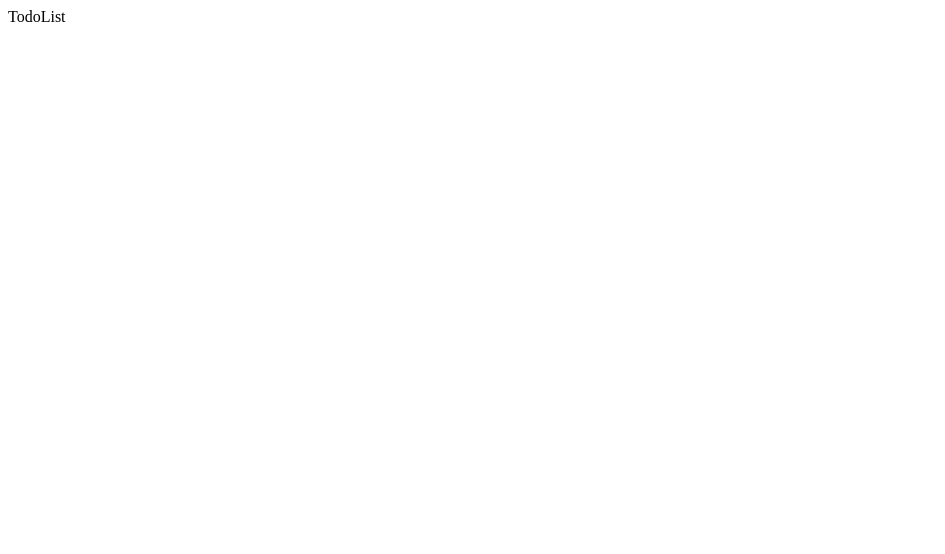
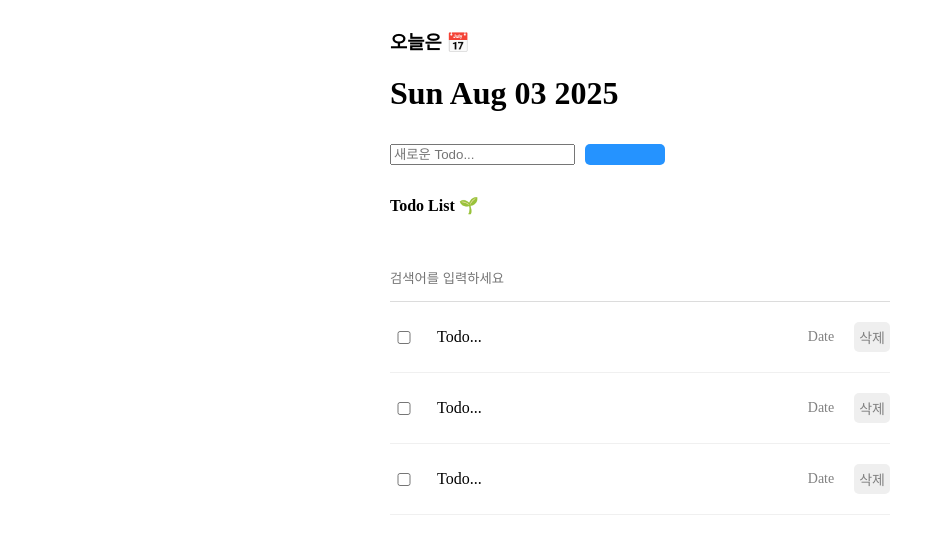
Before and after one commit to leewooyup/React-Todo-List, a React (Vite) app: page / in a window 1280 px wide. Shown: the top 554 px of the page, without its empty margins (0-945 px from the left). Built offline with nearby package versions, Linux system fonts and the light colour scheme.

Commit message:
✨ Feat: 주요 컴포넌트 생성 및 모듈별 CSS 적용

```diff
--- a/src/App.css
+++ b/src/App.css
@@ -0,0 +1,7 @@
+.App {
+  width: 500px;
+  margin: 0 auto;
+  display: flex;
+  flex-direction: column;
+  gap: 10px;
+}
--- a/src/App.jsx
+++ b/src/App.jsx
@@ -1,7 +1,16 @@
 import "./App.css";
+import Header from "./components/Header";
+import Editor from "./components/Editor";
+import List from "./components/List";
 
 function App() {
-  return <>TodoList</>;
+  return (
+    <div className="App">
+      <Header />
+      <Editor />
+      <List />
+    </div>
+  );
 }
 
 export default App;
--- /dev/null
+++ b/src/components/Editor.css
@@ -0,0 +1,20 @@
+.Editor {
+  display: flex;
+  gap: 10px;
+}
+
+.Eidtor input {
+  flex: 1;
+  padding: 15px;
+  border: 1px solid rgb(220, 220, 220);
+  border-radius: 5px;
+}
+
+.Editor button {
+  cursor: pointer;
+  width: 80px;
+  border: none;
+  background-color: rgb(37, 147, 255);
+  color: white;
+  border-radius: 5px;
+}
--- /dev/null
+++ b/src/components/Editor.jsx
@@ -0,0 +1,12 @@
+import "./Editor.css";
+
+const Editor = () => {
+  return (
+    <div className="Editor">
+      <input placeholder="새로운 Todo..." />
+      <button></button>
+    </div>
+  );
+};
+
+export default Editor;
--- /dev/null
+++ b/src/components/Header.css
@@ -0,0 +1,3 @@
+.Heaader {
+  color: rgb(37, 147, 255);
+}
--- /dev/null
+++ b/src/components/Header.jsx
@@ -0,0 +1,12 @@
+import "./Header.css";
+
+const Header = () => {
+  return (
+    <div className="Header">
+      <h3>오늘은 📅</h3>
+      <h1>{new Date().toDateString()}</h1>
+    </div>
+  );
+};
+
+export default Header;
--- /dev/null
+++ b/src/components/List.css
@@ -0,0 +1,23 @@
+.List {
+  display: flex;
+  flex-direction: column;
+  gap: 20px;
+}
+
+.List > input {
+  width: 100%;
+  border: none;
+  border-bottom: 1px solid rgb(220, 220, 220);
+  padding: 15px 0px;
+}
+
+.List > input:focus {
+  outline: none;
+  border-bottom: 1px solid rgb(37, 147, 255);
+}
+
+.List .todos_wrapper {
+  display: flex;
+  flex-direction: column;
+  gap: 20px;
+}
--- /dev/null
+++ b/src/components/List.jsx
@@ -0,0 +1,18 @@
+import "./List.css";
+import TodoItem from "./TodoItem";
+
+const List = () => {
+  return (
+    <div className="List">
+      <h4>Todo List 🌱</h4>
+      <input placeholder="검색어를 입력하세요" />
+      <div className="todos_wrapper">
+        <TodoItem />
+        <TodoItem />
+        <TodoItem />
+      </div>
+    </div>
+  );
+};
+
+export default List;
--- /dev/null
+++ b/src/components/TodoItem.css
@@ -0,0 +1,29 @@
+.TodoItem {
+  display: flex;
+  align-items: center;
+  gap: 20px;
+  padding-bottom: 20px;
+  border-bottom: 1px solid rgb(240, 240, 240);
+}
+
+.TodoItem input {
+  width: 20px;
+}
+
+.TodoItem .content {
+  flex: 1;
+}
+
+.TodoItem .date {
+  font-size: 14px;
+  color: gray;
+}
+
+.TodoItem button {
+  cursor: pointer;
+  color: gray;
+  font-size: 14px;
+  border: none;
+  border-radius: 5px;
+  padding: 5px;
+}
--- /dev/null
+++ b/src/components/TodoItem.jsx
@@ -0,0 +1,14 @@
+import "./TodoItem.css";
+
+const TodoItem = () => {
+  return (
+    <div className="TodoItem">
+      <input type="checkbox" />
+      <div className="content">Todo...</div>
+      <div className="date">Date</div>
+      <button>삭제</button>
+    </div>
+  );
+};
+
+export default TodoItem;
```
